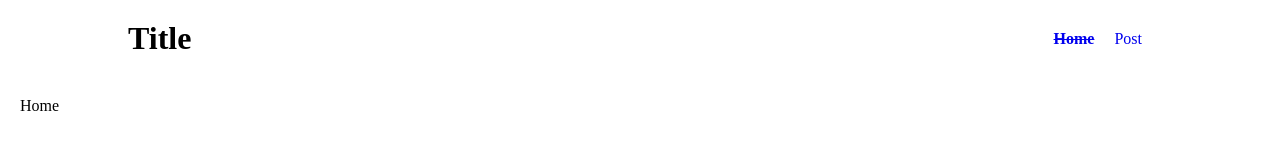
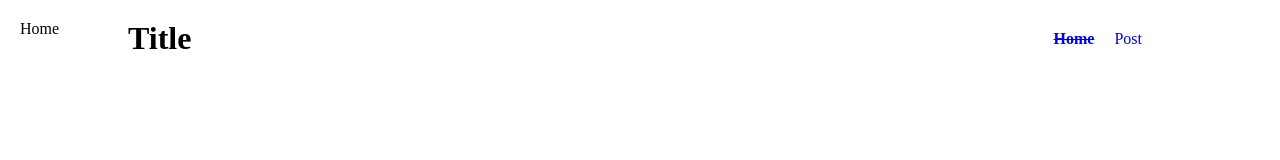
Before and after one commit to hdain/playground, a React (Create React App) app: page / in a window 1280 px wide. Shown: the top 160 px of the page. Built offline with nearby package versions, Linux system fonts and the light colour scheme.

Commit message:
style: Modify header style

```diff
--- a/src/components/Layout/Header/Header.module.scss
+++ b/src/components/Layout/Header/Header.module.scss
@@ -1,4 +1,8 @@
 .header {
+  position: fixed;
+  top: 0;
+  left: 0;
+  right: 0;
   display: flex;
   justify-content: center;
 }
@@ -8,6 +12,6 @@
   display: flex;
   align-items: center;
   justify-content: space-between;
-  max-width: 80%;
+  max-width: 80vw;
   padding: 20px 0;
 }
```
